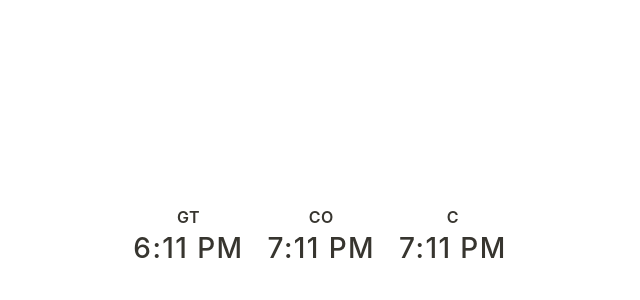
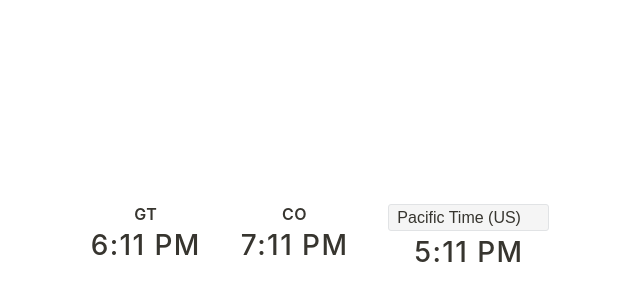
Before and after one commit to OFts/notion-clock-widget, a plain HTML site: page index.html in a window 1280 px wide. Shown: the part 164-464 px from the top of the page, without its empty margins (320-960 px from the left). Drawn offline with Linux system fonts and the light colour scheme.

Commit message:
Third variable time

```diff
--- a/index.html
+++ b/index.html
@@ -2,25 +2,33 @@
 <html lang="en">
 <head>
   <meta charset="UTF-8" />
-  <meta name="viewport" content="width=device-width, initial-scale=1.0" />
+  <meta name="viewport" content="width=device-width, initial-scale=1.0"/>
   <title>Notion Clock Widget</title>
-  <link rel="stylesheet" href="style.css" />
+  <link rel="stylesheet" href="style.css"/>
 </head>
 <body>
   <div id="clock-container">
-    <div class="clock" id="clock1">
+    <!-- Reloj 1: Guatemala -->
+    <div class="clock">
       <div class="label">GT</div>
-      <div class="time">--:--</div>
+      <div class="time" id="time1">--:--</div>
     </div>
-    <div class="clock" id="clock2">
+
+    <!-- Reloj 2: Colombia -->
+    <div class="clock">
       <div class="label">CO</div>
-      <div class="time">--:--</div>
+      <div class="time" id="time2">--:--</div>
     </div>
-    <div class="clock" id="clock3">
-      <div class="label" id="tz3-label">CT</div>
-      <div class="time">--:--</div>
+
+    <!-- Reloj 3: selector -->
+    <div class="clock">
+      <select id="tz3-select">
+        <!-- Opciones generadas por JS -->
+      </select>
+      <div class="time" id="time3">--:--</div>
     </div>
   </div>
+
   <script src="script.js"></script>
 </body>
 </html>
--- a/script.js
+++ b/script.js
@@ -1,37 +1,53 @@
-// Zonas horarias por defecto
-const zones = ['America/Guatemala', 'America/Bogota'];
-// Permite cambiar la 3ª zona con ?tz3=Europe/Madrid
-const params = new URLSearchParams(location.search);
-const tz3 = params.get('tz3') || 'America/Chicago';
-zones.push(tz3);
+// Zonas fijas
+const fixedZones = [
+  { tz: 'America/Guatemala', el: 'time1' },
+  { tz: 'America/Bogota',   el: 'time2' },
+];
 
-// Etiqueta corta para el tercer reloj
-const tz3Label = document.getElementById('tz3-label');
-const parts = tz3.split('/');
-tz3Label.textContent = parts[parts.length - 1]
-  .replace(/_/g, ' ')
-  .split(' ')
-  .map(w => w[0])
-  .join('')
-  .toUpperCase();
-tz3Label.title = tz3;
+// Zonas para el selector, ahora incluyendo California
+const commonZones = [
+  { label: 'Pacific Time (US)',  tz: 'America/Los_Angeles' },
+  { label: 'Mountain Time (US)', tz: 'America/Denver'          },
+  { label: 'Central Time (US)',  tz: 'America/Chicago'         },
+  { label: 'Eastern Time (US)',  tz: 'America/New_York'        },
+  { label: 'London (UK)',        tz: 'Europe/London'           },
+  { label: 'Madrid (ES)',        tz: 'Europe/Madrid'           },
+  { label: 'Tokyo (JP)',         tz: 'Asia/Tokyo'              },
+  { label: 'Sydney (AU)',        tz: 'Australia/Sydney'        },
+];
+
+const select3 = document.getElementById('tz3-select');
+// Poblar opciones
+commonZones.forEach(({label, tz}) => {
+  const opt = document.createElement('option');
+  opt.value = tz;
+  opt.textContent = label;
+  select3.appendChild(opt);
+});
+// Valor por defecto
+select3.value = commonZones[0].tz;
 
 function updateClocks() {
   const now = new Date();
-  zones.forEach((tz, i) => {
-    const timeStr = new Intl.DateTimeFormat(navigator.language, {
-      hour: 'numeric',
-      minute: 'numeric',
-      hour12: true,      // poner false para 24h
-      timeZone: tz
+  // Relojes fijos
+  fixedZones.forEach(({tz, el}) => {
+    document.getElementById(el).textContent = new Intl.DateTimeFormat(navigator.language, {
+      hour: 'numeric', minute: 'numeric',
+      hour12: true, timeZone: tz
     }).format(now);
-    document.querySelector(`#clock${i+1} .time`).textContent = timeStr;
   });
+  // Reloj dinámico
+  const tz3 = select3.value;
+  document.getElementById('time3').textContent = new Intl.DateTimeFormat(navigator.language, {
+    hour: 'numeric', minute: 'numeric',
+    hour12: true, timeZone: tz3
+  }).format(now);
 }
 
-// Actualiza dinámicamente: al cargar, cada 30 s y al volver de pestaña oculta
+// Dinámico sin reload
 updateClocks();
-setInterval(updateClocks, 30_000);
+setInterval(updateClocks, 30000);
 document.addEventListener('visibilitychange', () => {
   if (!document.hidden) updateClocks();
 });
+select3.addEventListener('change', updateClocks);
--- a/style.css
+++ b/style.css
@@ -6,9 +6,8 @@
 }
 
 body {
-  /* Forzar fondo y texto de Notion Light */
-  background-color: #FFFFFF;    /* Notion page background light :contentReference[oaicite:0]{index=0} */
-  color:            #37352F;    /* Notion primary text light :contentReference[oaicite:1]{index=1} */
+  background-color: #FFFFFF;    /* Notion Light bg */
+  color:            #37352F;    /* Notion Light text */
   font-family: -apple-system, BlinkMacSystemFont, "Segoe UI", Roboto, "Helvetica Neue", Arial, sans-serif;
   display: flex;
   justify-content: center;
@@ -23,39 +22,83 @@ body {
   gap: 1.5rem;
 }
 
+/* En pantallas de escritorio */
+@media (min-width: 600px) {
+  #clock-container {
+    gap: 2.5rem;   /* más espacio horizontal en PC */
+  }
+}
+
 .clock {
   display: flex;
   flex-direction: column;
   align-items: center;
 }
 
+/* Etiquetas */
 .label {
-  font-size:    1rem;   /* más grande */
-  font-weight:  600;    /* más grueso */
+  font-size:    1rem;
+  font-weight:  600;
   margin-bottom: 0.25rem;
   text-transform: uppercase;
   letter-spacing: 0.03em;
-  /* color hereda body.color */
+  color: inherit;
 }
 
+/* Horas */
 .time {
   font-size:     1.75rem;
   font-weight:   500;
   letter-spacing: 0.05em;
-  /* color hereda body.color */
+  color: inherit;
 }
 
-/* Dark mode: forzar fondo y texto de Notion Dark */
+/* Selector estilo Notion */
+#tz3-select {
+  font-size:    1rem;
+  font-weight:  500;
+  padding:      0.25rem 0.5rem;
+  border:       1px solid #E1E3E5;  /* Notion divider */
+  border-radius:3px;
+  background-color: #F5F5F5;        /* ligero gris para diferenciarlo */
+  color: inherit;
+  appearance: none;                 /* quita flecha nativa */
+  margin-bottom: 0.25rem;
+  cursor: pointer;
+}
+/* Intento de styling de opciones (no garantizado en todos los navegadores) */
+#tz3-select option {
+  background-color: #FFFFFF;
+  color: inherit;
+}
+
+/* Focus accesible */
+#tz3-select:focus {
+  outline: 2px solid #A0A0A0;
+}
+
+/* Dark mode */
 @media (prefers-color-scheme: dark) {
   body {
-    background-color: #191919;  /* Notion page background dark :contentReference[oaicite:2]{index=2} */
-    color:            #D4D4D4;  /* Notion primary text dark :contentReference[oaicite:3]{index=3} */
+    background-color: #191919;     /* Notion Dark bg */
+    color:            #D4D4D4;     /* Notion Dark text */
+  }
+  #tz3-select {
+    background-color: #2B2B2B;     /* selector oscuro */
+    border: 1px solid #3A3A3A;
+  }
+  #tz3-select option {
+    background-color: #191919;
+    color: inherit;
   }
 }
 
-/* Ajuste de tamaño en pantallas angostas */
+/* Ajuste en pantallas angostas */
 @media (max-width: 400px) {
   .time {
     font-size: 1.5rem;
   }
+  #tz3-select {
+    font-size: 0.9rem;
+  }
 }
```
